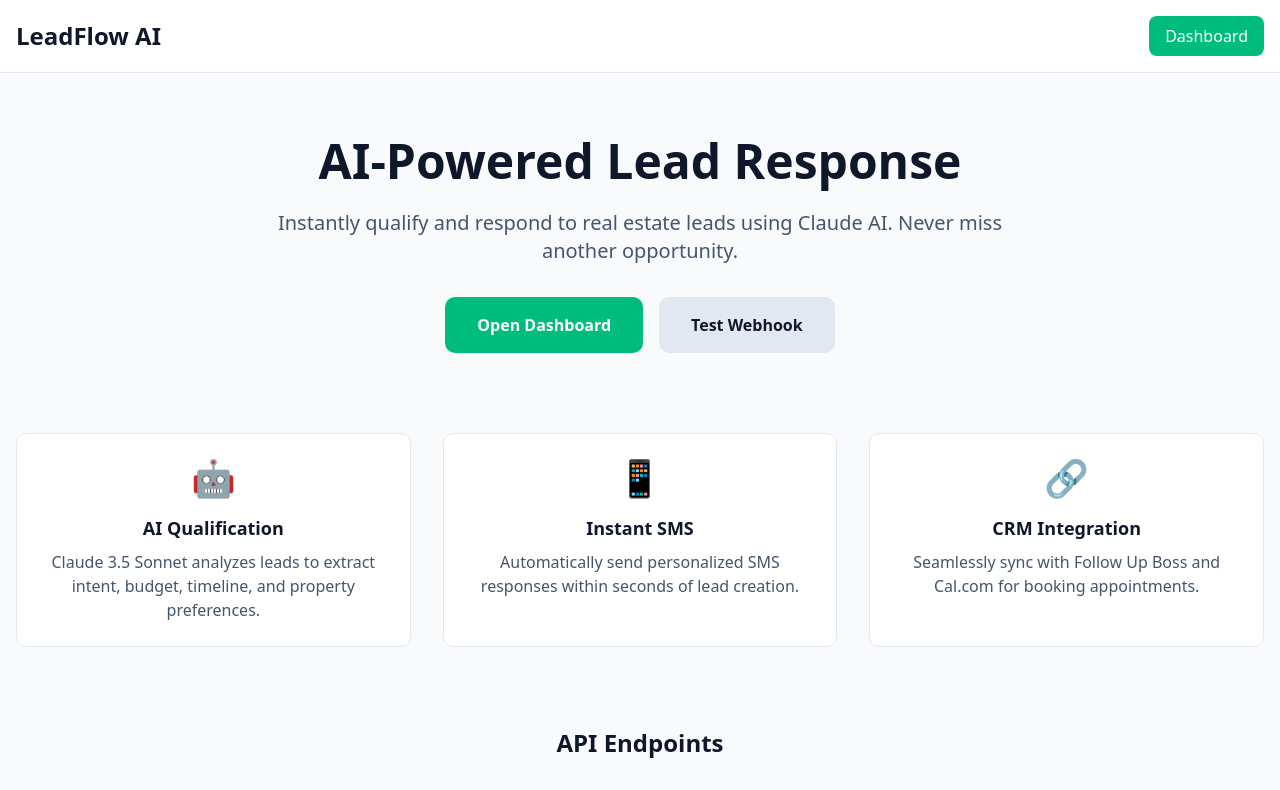
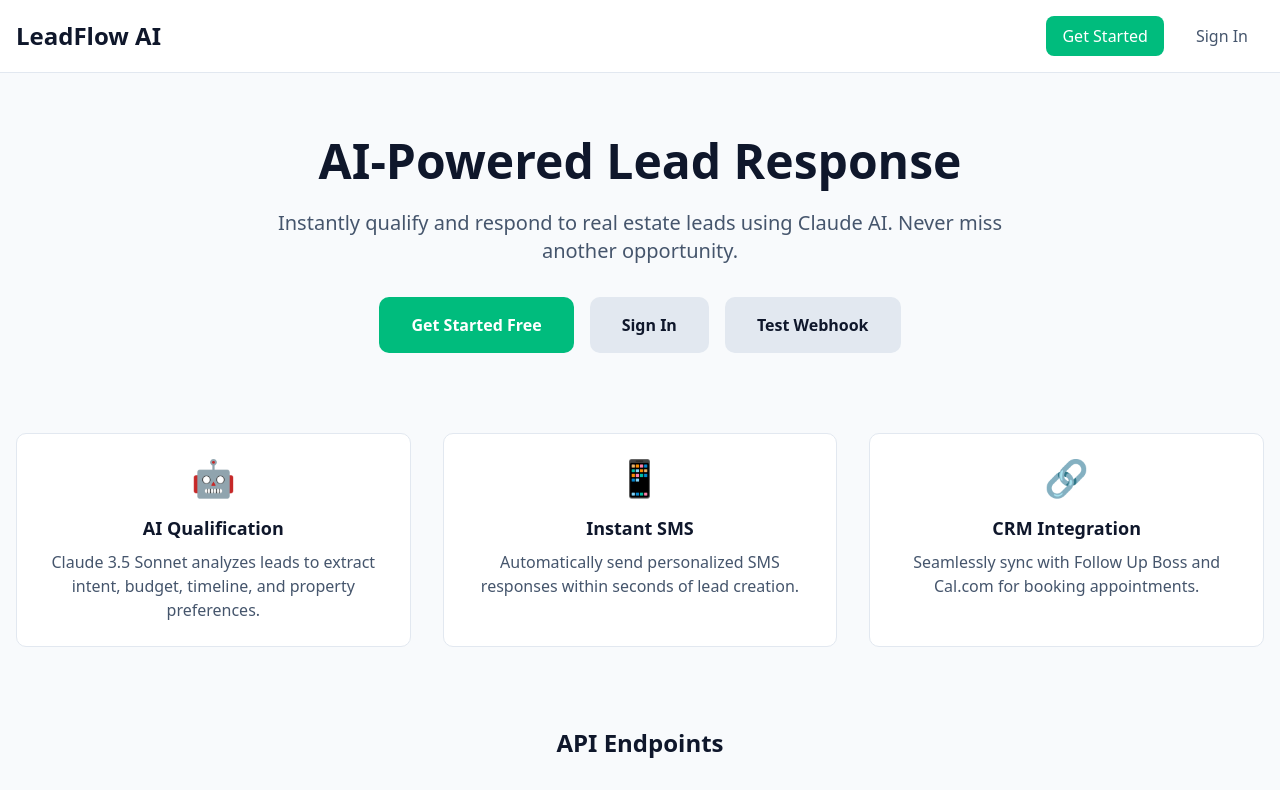
Before and after one commit to LeonidaTheGreat/leadflow, a Next.js app in the folder product/lead-response/dashboard/: page / in a window 1280 px wide. Shown: the top 790 px of the page. Built offline with nearby package versions, Linux system fonts and the light colour scheme.

Commit message:
fix: Add links to onboarding and login pages on landing page

```diff
--- a/product/lead-response/dashboard/app/page.tsx
+++ b/product/lead-response/dashboard/app/page.tsx
@@ -44,10 +44,16 @@ export default function HomePage() {
           <h1 className="text-2xl font-bold text-slate-900 dark:text-white">LeadFlow AI</h1>
           <nav className="flex items-center gap-4">
             <Link
-              href="/dashboard"
+              href="/onboarding"
               className="px-4 py-2 bg-emerald-500 hover:bg-emerald-600 text-white font-medium rounded-md transition-colors"
             >
-              Dashboard
+              Get Started
+            </Link>
+            <Link
+              href="/login"
+              className="px-4 py-2 text-slate-600 dark:text-slate-400 hover:text-slate-900 dark:hover:text-white font-medium transition-colors"
+            >
+              Sign In
             </Link>
           </nav>
         </div>
@@ -66,10 +72,16 @@ export default function HomePage() {
 
           <div className="flex flex-col sm:flex-row items-center justify-center gap-4">
             <Link
-              href="/dashboard"
+              href="/onboarding"
               className="px-8 py-4 bg-emerald-500 hover:bg-emerald-600 text-white font-semibold rounded-lg transition-colors"
             >
-              Open Dashboard
+              Get Started Free
+            </Link>
+            <Link
+              href="/login"
+              className="px-8 py-4 bg-slate-200 hover:bg-slate-300 dark:bg-slate-800 dark:hover:bg-slate-700 text-slate-900 dark:text-white font-semibold rounded-lg transition-colors"
+            >
+              Sign In
             </Link>
             <button
               onClick={testWebhook}
```
